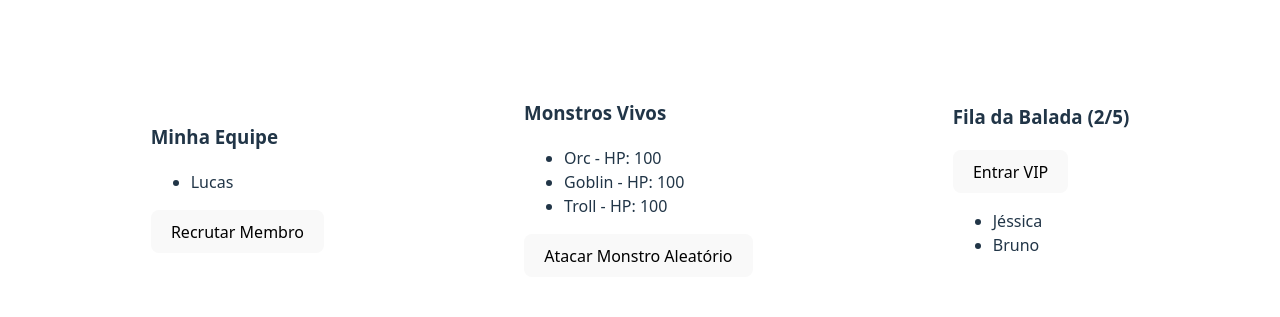
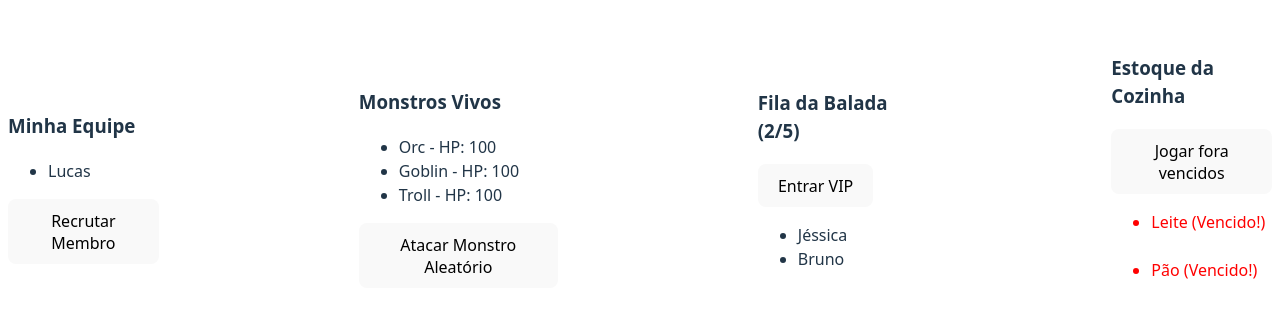
Before and after one commit to Jo4ocarlos/Desafios-React, a React (Vite) app in the folder Desafio_1/previous_state/: page / in a window 1280 px wide. Shown: the part 229-546 px from the top of the page. Built offline with nearby package versions, Linux system fonts and the light colour scheme.

Commit message:
resoulução Desafio estoque

```diff
--- a/Desafio_1/previous_state/src/App.jsx
+++ b/Desafio_1/previous_state/src/App.jsx
@@ -3,6 +3,7 @@ import './App.css'
 import DesafioDois from './components/DesafioDois'
 import DesafioUm from './components/DesafioUm'
 import DesafioPorteiro from './components/DesafioPorteiro'
+import DesafioEstoque from './components/DesafioEstoque'
 function App() {
 
 
@@ -12,6 +13,7 @@ function App() {
       <div><DesafioUm/></div>
       <div><DesafioDois/></div>
       <div><DesafioPorteiro/></div>
+      <div><DesafioEstoque/></div>
     </section>
     </>
   )
--- /dev/null
+++ b/Desafio_1/previous_state/src/components/DesafioEstoque.jsx
@@ -0,0 +1,32 @@
+import { useState } from "react";
+
+const DesafioEstoque = () => {
+    const [produtos, setProdutos] = useState([
+        { id: 1, nome: "Leite", validade: false },
+        { id: 2, nome: "Carne", validade: true },
+        { id: 3, nome: "Pão", validade: false },
+        { id: 4, nome: "Ovos", validade: true }
+    ]);
+
+    const limparEstoque = () => {
+
+        setProdutos((prevProdutos) =>{
+            return prevProdutos.filter(produto => produto.validade == true)
+        })
+    }
+
+    return (
+        <div>
+            <h3>Estoque da Cozinha</h3>
+            <button onClick={limparEstoque}>Jogar fora vencidos</button>
+            <ul>
+                {produtos.map(item => (
+                    <li key={item.id} style={{ color: item.validade ? 'white' : 'red' }}>
+                        {item.nome} {item.validade ? "(Bom)" : "(Vencido!)"}
+                    </li>
+                ))}
+            </ul>
+        </div>
+    )
+}
+export default DesafioEstoque;
```
